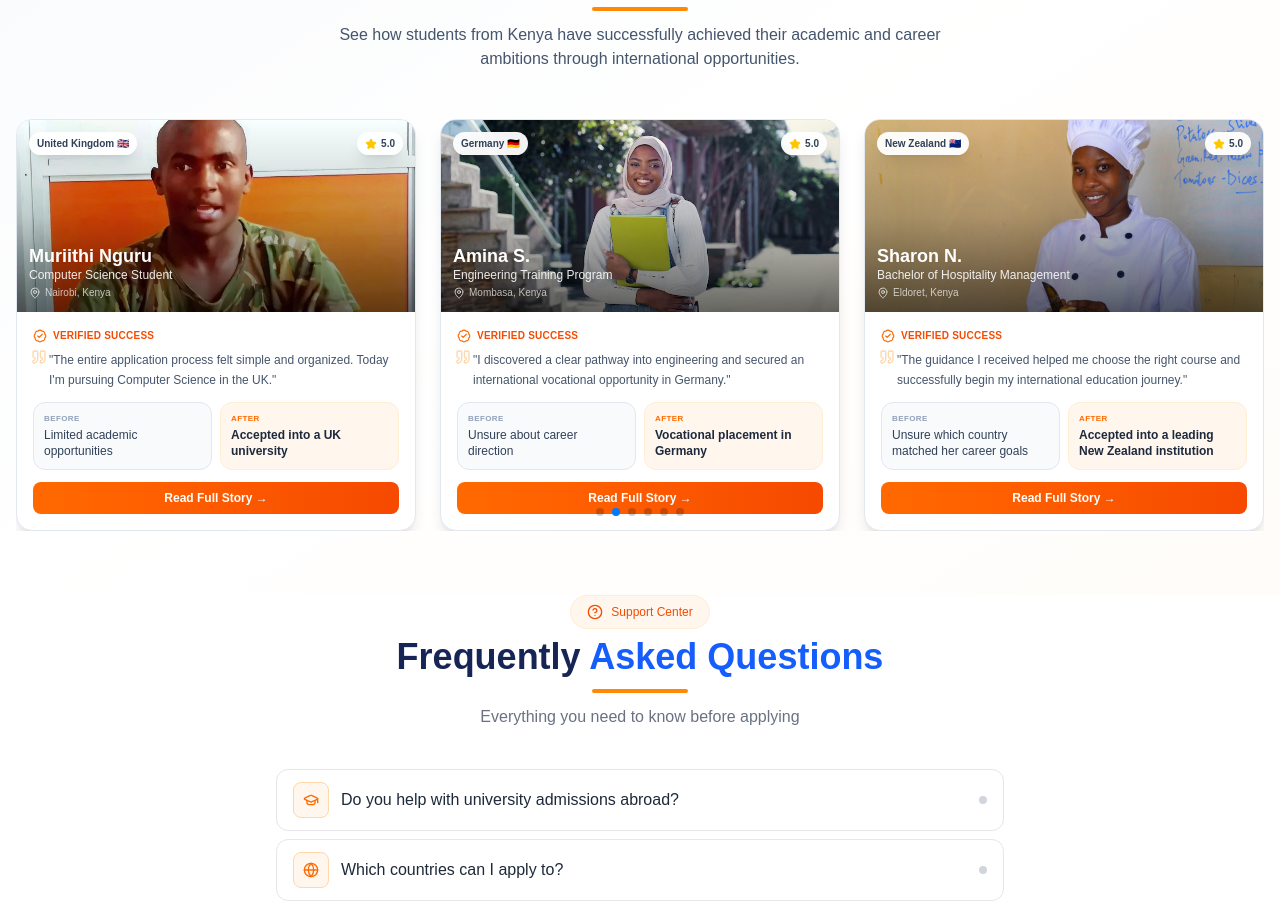
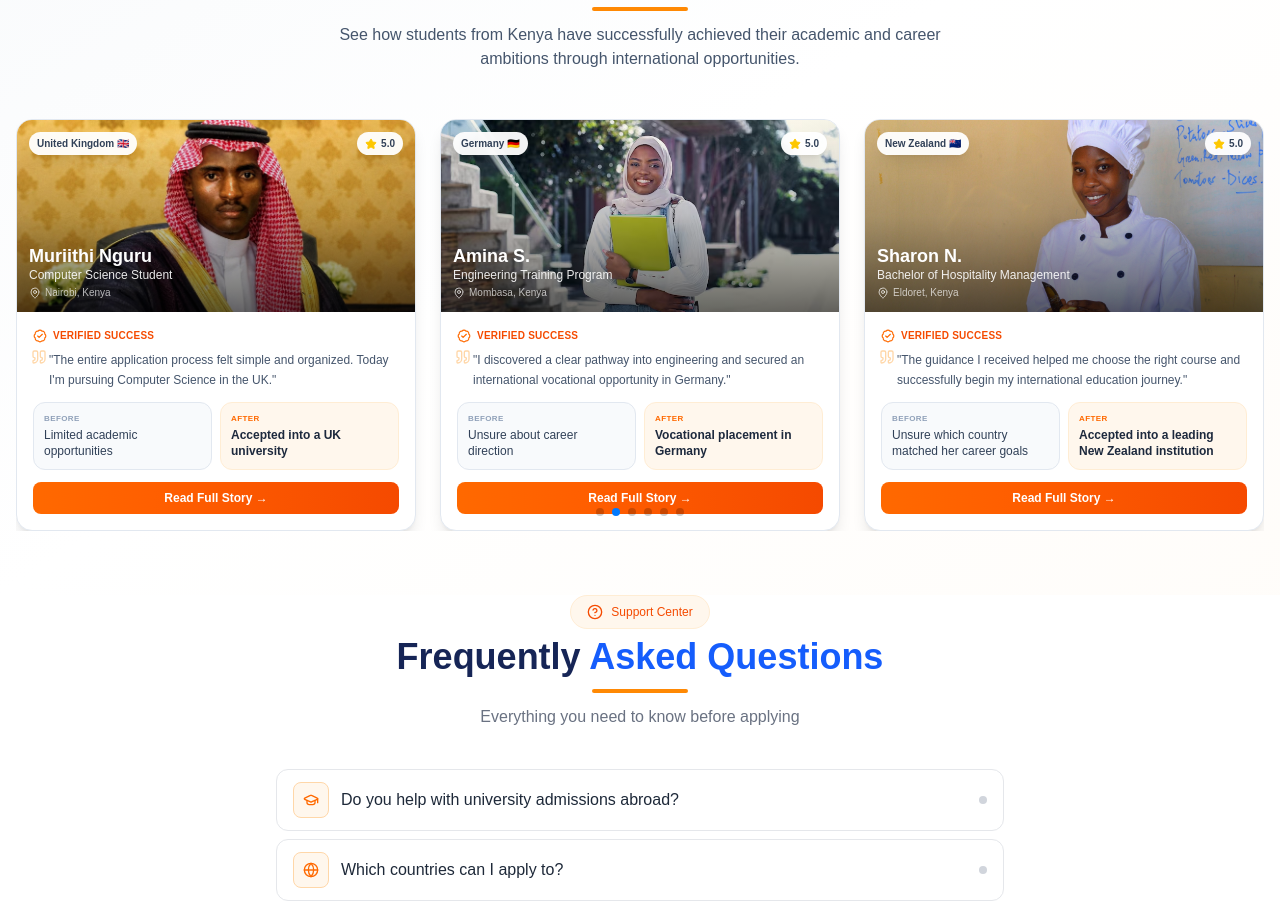
Before and after one commit to Seifuddin/josrobridge, a Next.js app: page / in a window 1280 px wide. Shown: the part 5720-6629 px from the top of the page. Built offline with nearby package versions, Linux system fonts and the light colour scheme.

Commit message:
changed profile pisture for muriithi nguru

```diff
--- a/components/Successwall.jsx
+++ b/components/Successwall.jsx
@@ -48,7 +48,7 @@ const students = [
     after: "Accepted into a UK university",
     story: "The entire application process felt simple and organized. Today I'm pursuing Computer Science in the UK.",
     fullStory: "Growing up in Nairobi, I always dreamed of studying abroad but thought it was impossible for someone like me from a middle-class family. I had good grades but no connections, no knowledge of how the international education system worked, and no idea how to fund it. Josro Bridge was my guiding light. They helped me understand which UK universities were the best fit for my Computer Science goals, guided me through every step of the UCAS application, and connected me with scholarship opportunities I never knew existed. They also helped me with my visa application and even prepared me for my interview. Today, I'm at a top UK university, learning from world-class professors, and building connections that will last a lifetime. My family is so proud, and I couldn't have done it without Josro Bridge.",
-    image: "/images/1683437593103.jpg",
+    image: "/images/file_000000000eac71f499995a86c60e6428~3.jpg",
     rating: 5,
     date: "2023",
     category: "Technology",
```
Also changed, not shown: public/images/alinguru.jpg (added), public/images/file_000000000eac71f499995a86c60e6428~3.jpg (added).
